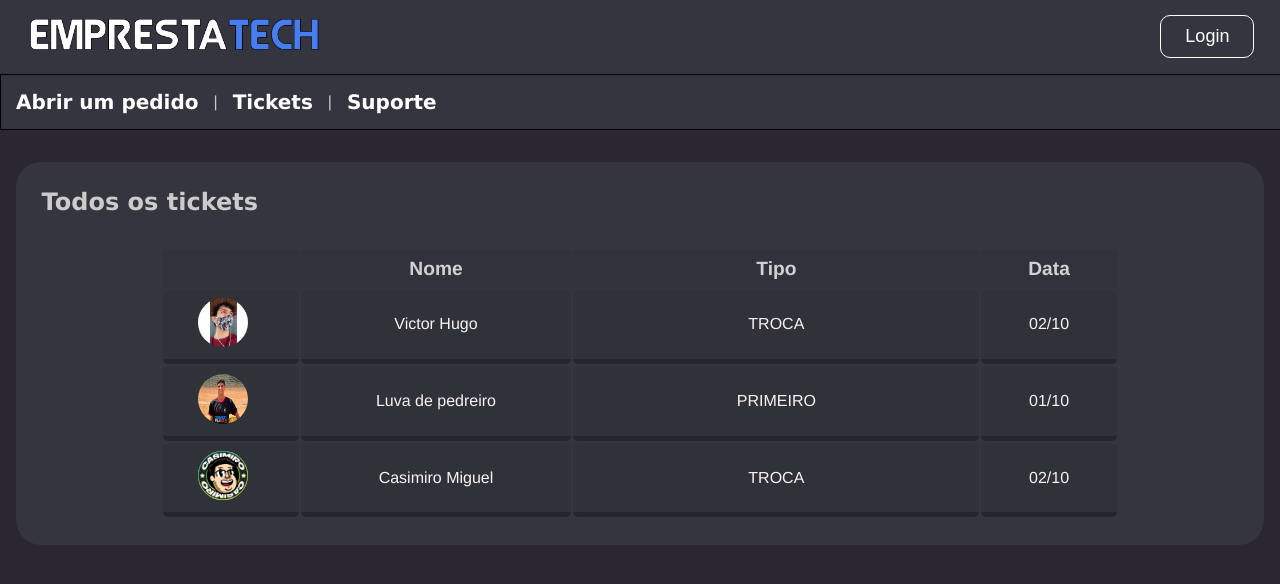
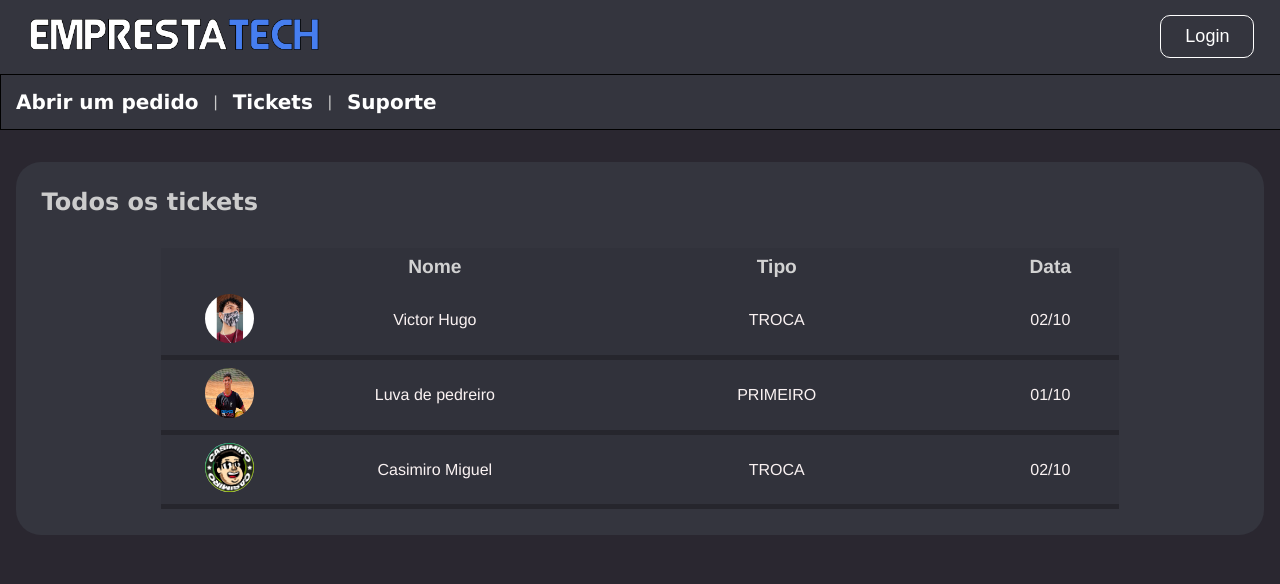
Before and after one commit to VictorHugofny/EMPRESTATECH, a Vue app: page /ticket in a window 1280 px wide. Shown: the top 584 px of the page. Built offline with nearby package versions, Linux system fonts and the light colour scheme.

Commit message:
fix updates

```diff
--- a/src/App.vue
+++ b/src/App.vue
@@ -78,6 +78,10 @@ nav a.router-link-exact-active {
 p, a, h1, h2, h3, h4, h5{
   font-family:'Lucida Sans', 'Lucida Sans Regular', 'Lucida Grande', 'Lucida Sans Unicode', Geneva, Verdana, sans-serif;
 }
+input{
+  box-shadow: 8px 6px 15px 0px rgba(41, 155, 255, 0.22);
+
+}
 </style>
 
 <script>
--- a/src/views/Tickets.vue
+++ b/src/views/Tickets.vue
@@ -18,21 +18,21 @@
             </thead>
 
             <tbody>
-                <tr>
+                <tr class='linha'>
                     <td class = 'logo'><img src="../assets/eu.jpeg" alt=""></td>
                     <td> Victor Hugo</td>
                     <td>TROCA</td>
                     <td class = 'data'>02/10</td>
                 </tr>
 
-                <tr>
+                <tr class='linha'>
                     <td class = 'logo'><img src="../assets/luva.jpg" alt=""></td>
                     <td> Luva de pedreiro</td>
                     <td>PRIMEIRO</td>
                     <td class = 'data'>01/10</td>
                 </tr>
 
-                <tr>
+                <tr class='linha'>
                     <td class = 'logo'><img src="../assets/casimiro.jpg" alt=""></td>
                     <td>Casimiro Miguel</td>
                     <td>TROCA</td>
@@ -50,7 +50,6 @@ img{
     border-radius: 50px;
     width: 3.1rem;
     height: 3.1rem;
-    margin-right: 1rem;
 }
 *{margin:0; padding: 0; box-sizing: border-box;}
 .dashboard{
@@ -66,7 +65,7 @@ img{
     color: #ccc;
 
 }
-.content{display:flex; margin: auto;}
+.content{display:flex; margin: auto; border-radius: 25px;}
 
 .rTable{width: 100%; text-align: left;}
     .rTable thead{font-weight: bold; color:rgb(210, 210, 210);}
@@ -90,7 +89,7 @@ img{
         display:none;
     }
 }
-tr:hover{
+.linha:hover{
     background: rgba(0, 0, 0, 0.246);
     padding: 0%;
     margin: 0%;
@@ -130,7 +129,6 @@ thead tr, tbody td {
     max-width: 20px;
     text-align:center;
     background: #2b2c334c;
-    border-radius: 5px;
     border-bottom: 5px solid rgba(0, 0, 0, 0.23);
 
 }
@@ -147,5 +145,13 @@ thead tr, tbody td {
     max-width: 80%;
 }
 
+table {
+    margin: 0%;
+    padding: 0%;
+    border:#f9faff00 0px solid;
+    border-spacing: 0px;
+    border-radius: 35px;
+
+}
 
 </style>
```
